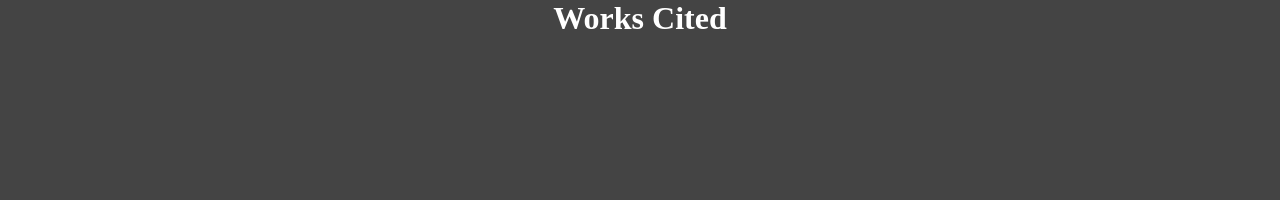
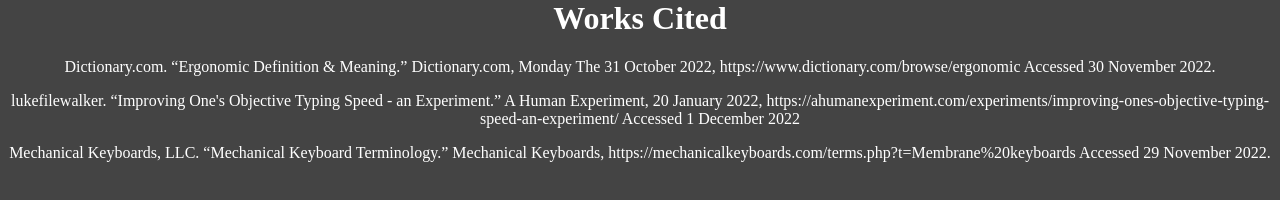
Before and after one commit to Eimacon/Keyboards, a plain HTML site: page works-cited.html in a window 1280 px wide. Drawn offline with Linux system fonts and the light colour scheme.

Commit message:
Update works-cited.html

```diff
--- a/works-cited.html
+++ b/works-cited.html
@@ -8,5 +8,8 @@
 </head>
 <body>
     <h1>Works Cited</h1>
+    <p>Dictionary.com. “Ergonomic Definition & Meaning.” Dictionary.com, Monday The 31 October 2022, https://www.dictionary.com/browse/ergonomic Accessed 30 November 2022.</p>
+    <p>lukefilewalker. “Improving One's Objective Typing Speed - an Experiment.” A Human Experiment, 20 January 2022, https://ahumanexperiment.com/experiments/improving-ones-objective-typing-speed-an-experiment/  Accessed 1 December 2022</p>
+    <p>Mechanical Keyboards, LLC. “Mechanical Keyboard Terminology.” Mechanical Keyboards, https://mechanicalkeyboards.com/terms.php?t=Membrane%20keyboards  Accessed 29 November 2022.</p>
 </body>
 </html>
```
